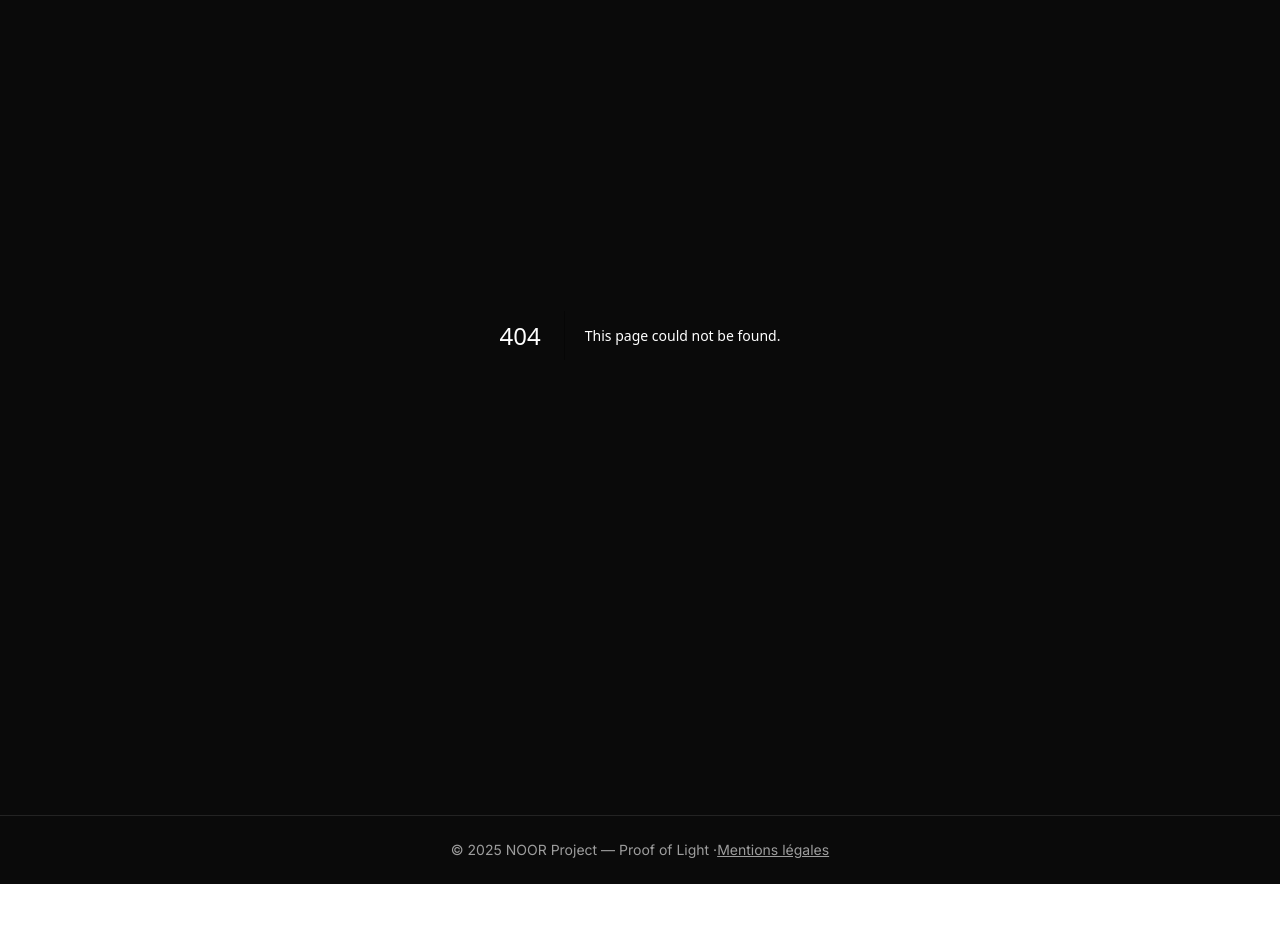
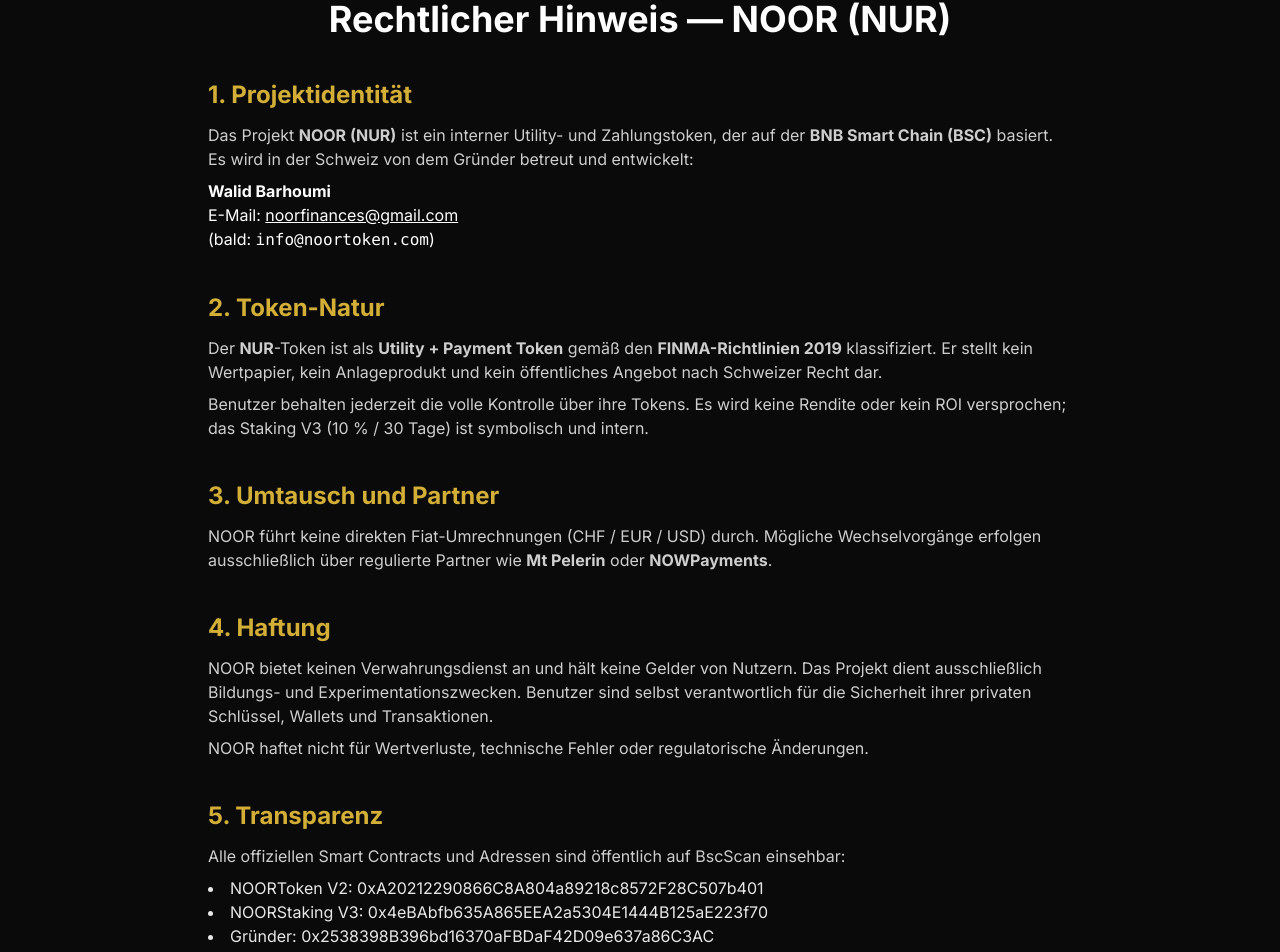
Before and after one commit to noorfinances-eng/noor-pages, a Next.js app: page /legal-de in a window 1280 px wide. Before the commit this address had no page. Shown: the part 178-1130 px from the top of the page. Before the commit the page ends 1062 px from the top, so only its background shows below. Built offline with nearby package versions, Linux system fonts and the light colour scheme.

Commit message:
Create legal-de.js

```diff
--- /dev/null
+++ b/pages/legal-de.js
@@ -0,0 +1,86 @@
+// pages/legal-de.js
+export default function LegalDE() {
+  return (
+    <div className="max-w-4xl mx-auto py-16 px-4 text-white/80 space-y-10">
+      <h1 className="text-4xl font-semibold text-center text-white mb-6">
+        Rechtlicher Hinweis — NOOR (NUR)
+      </h1>
+
+      <section>
+        <h2 className="text-2xl font-semibold text-gold mb-3">1. Projektidentität</h2>
+        <p>
+          Das Projekt <strong>NOOR (NUR)</strong> ist ein interner Utility- und Zahlungstoken,
+          der auf der <strong>BNB Smart Chain (BSC)</strong> basiert.
+          Es wird in der Schweiz von dem Gründer betreut und entwickelt:
+        </p>
+        <p className="mt-2 text-white">
+          <strong>Walid Barhoumi</strong><br />
+          E-Mail: <a href="mailto:noorfinances@gmail.com" className="underline">noorfinances@gmail.com</a><br />
+          (bald: <code>info@noortoken.com</code>)
+        </p>
+      </section>
+
+      <section>
+        <h2 className="text-2xl font-semibold text-gold mb-3">2. Token-Natur</h2>
+        <p>
+          Der <strong>NUR</strong>-Token ist als <strong>Utility + Payment Token</strong> gemäß
+          den <strong>FINMA-Richtlinien 2019</strong> klassifiziert.
+          Er stellt kein Wertpapier, kein Anlageprodukt und kein öffentliches Angebot
+          nach Schweizer Recht dar.
+        </p>
+        <p className="mt-2">
+          Benutzer behalten jederzeit die volle Kontrolle über ihre Tokens.
+          Es wird keine Rendite oder kein ROI versprochen; das Staking V3 (10 % / 30 Tage)
+          ist symbolisch und intern.
+        </p>
+      </section>
+
+      <section>
+        <h2 className="text-2xl font-semibold text-gold mb-3">3. Umtausch und Partner</h2>
+        <p>
+          NOOR führt keine direkten Fiat-Umrechnungen (CHF / EUR / USD) durch.
+          Mögliche Wechselvorgänge erfolgen ausschließlich über regulierte Partner
+          wie <strong>Mt Pelerin</strong> oder <strong>NOWPayments</strong>.
+        </p>
+      </section>
+
+      <section>
+        <h2 className="text-2xl font-semibold text-gold mb-3">4. Haftung</h2>
+        <p>
+          NOOR bietet keinen Verwahrungsdienst an und hält keine Gelder von Nutzern.
+          Das Projekt dient ausschließlich Bildungs- und Experimentationszwecken.
+          Benutzer sind selbst verantwortlich für die Sicherheit ihrer privaten Schlüssel,
+          Wallets und Transaktionen.
+        </p>
+        <p className="mt-2">
+          NOOR haftet nicht für Wertverluste, technische Fehler oder regulatorische Änderungen.
+        </p>
+      </section>
+
+      <section>
+        <h2 className="text-2xl font-semibold text-gold mb-3">5. Transparenz</h2>
+        <p>
+          Alle offiziellen Smart Contracts und Adressen sind öffentlich auf BscScan einsehbar:
+        </p>
+        <ul className="mt-2 list-disc list-inside text-white/90">
+          <li>NOORToken V2: 0xA20212290866C8A804a89218c8572F28C507b401</li>
+          <li>NOORStaking V3: 0x4eBAbfb635A865EEA2a5304E1444B125aE223f70</li>
+          <li>Gründer: 0x2538398B396bd16370aFBDaF42D09e637a86C3AC</li>
+        </ul>
+      </section>
+
+      <section>
+        <h2 className="text-2xl font-semibold text-gold mb-3">6. Kontakt</h2>
+        <p>
+          Für rechtliche oder technische Fragen:<br />
+          <a href="mailto:noorfinances@gmail.com" className="underline">noorfinances@gmail.com</a><br />
+          (bald: <code>info@noortoken.com</code>)
+        </p>
+      </section>
+
+      <p className="text-sm text-center text-white/50 mt-12">
+        © 2025 NOOR Project — Proof of Light — Schweiz
+      </p>
+    </div>
+  );
+}
```
